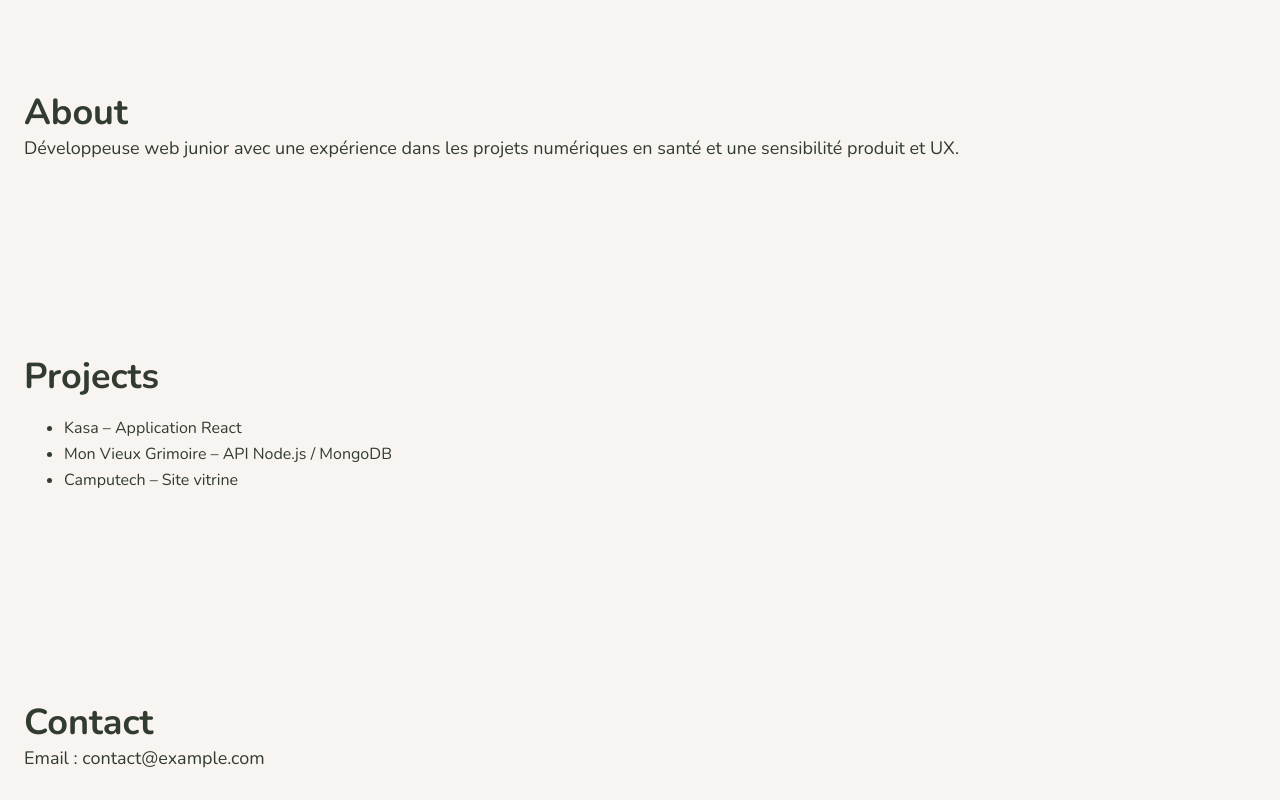
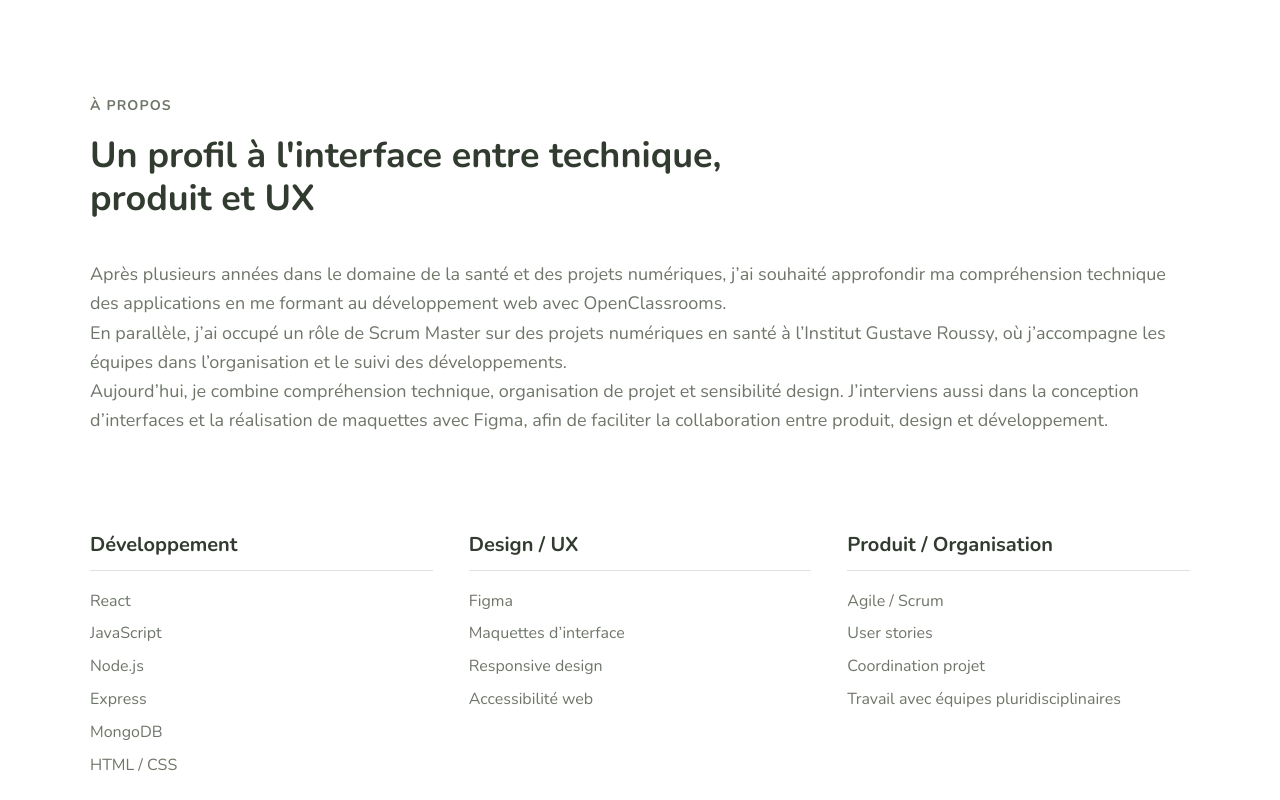
Before and after one commit to sylvie-trl/portfolio, a React (Vite) app: page / in a window 1280 px wide. Shown: the part 1080-1880 px from the top of the page. Built offline with nearby package versions, Linux system fonts and the light colour scheme.

Commit message:
Ajout de la section A propos

```diff
--- a/src/pages/About.jsx
+++ b/src/pages/About.jsx
@@ -1,11 +1,74 @@
+import styles from "./About.module.css";
+
 function About() {
   return (
-    <section id="about">
-      <h2>About</h2>
-      <p>
-        Développeuse web junior avec une expérience dans les projets numériques
-        en santé et une sensibilité produit et UX.
-      </p>
+    <section id="about" className={styles.about}>
+      <div className={styles.container}>
+        <p className={styles.label}>À propos</p>
+
+        <h2 className={styles.title}>
+          Un profil à l'interface entre technique, produit et UX
+        </h2>
+
+        <div className={styles.content}>
+          <div className={styles.text}>
+            <p>
+              Après plusieurs années dans le domaine de la santé et des projets
+              numériques, j’ai souhaité approfondir ma compréhension technique
+              des applications en me formant au développement web avec
+              OpenClassrooms.
+            </p>
+
+            <p>
+              En parallèle, j’ai occupé un rôle de Scrum Master sur des projets
+              numériques en santé à l’Institut Gustave Roussy, où j’accompagne
+              les équipes dans l’organisation et le suivi des développements.
+            </p>
+
+            <p>
+              Aujourd’hui, je combine compréhension technique, organisation de
+              projet et sensibilité design. J’interviens aussi dans la
+              conception d’interfaces et la réalisation de maquettes avec Figma,
+              afin de faciliter la collaboration entre produit, design et
+              développement.
+            </p>
+          </div>
+        </div>
+
+        <div className={styles.skills}>
+          <div className={styles.skillBlock}>
+            <h3>Développement</h3>
+            <ul>
+              <li>React</li>
+              <li>JavaScript</li>
+              <li>Node.js</li>
+              <li>Express</li>
+              <li>MongoDB</li>
+              <li>HTML / CSS</li>
+            </ul>
+          </div>
+
+          <div className={styles.skillBlock}>
+            <h3>Design / UX</h3>
+            <ul>
+              <li>Figma</li>
+              <li>Maquettes d’interface</li>
+              <li>Responsive design</li>
+              <li>Accessibilité web</li>
+            </ul>
+          </div>
+
+          <div className={styles.skillBlock}>
+            <h3>Produit / Organisation</h3>
+            <ul>
+              <li>Agile / Scrum</li>
+              <li>User stories</li>
+              <li>Coordination projet</li>
+              <li>Travail avec équipes pluridisciplinaires</li>
+            </ul>
+          </div>
+        </div>
+      </div>
     </section>
   );
 }
--- /dev/null
+++ b/src/pages/About.module.css
@@ -0,0 +1,89 @@
+.about {
+  padding: 100px 24px;
+  background: #ffffff;
+}
+
+.container {
+  max-width: 1100px;
+  margin: 0 auto;
+}
+
+.label {
+  margin-bottom: 16px;
+  font-size: 14px;
+  font-weight: 700;
+  letter-spacing: 0.08em;
+  text-transform: uppercase;
+  color: #6e7669;
+}
+
+.title {
+  max-width: 720px;
+  margin-bottom: 40px;
+}
+
+.content {
+  margin-bottom: 96px;
+}
+
+.text {
+  color: #6e7669;
+}
+
+.skills {
+  display: flex;
+  gap: 36px;
+  flex-wrap: wrap;
+}
+
+.skillBlock {
+  flex: 1 1 280px;
+  min-width: 240px;
+}
+
+.skillBlock h3 {
+  margin: 0 0 16px;
+  padding-bottom: 12px;
+  font-size: 20px;
+  font-weight: 700;
+  color: #323b2f;
+  border-bottom: 1px solid #e5e0dc;
+}
+
+.skillBlock ul {
+  margin: 0;
+  padding: 0;
+  list-style: none;
+  color: #6e7669;
+}
+
+.skillBlock li {
+  font-size: 16px;
+  line-height: 1.8;
+}
+
+.skillBlock li + li {
+  margin-top: 4px;
+}
+
+@media (max-width: 767px) {
+  .about {
+    padding: 80px 24px;
+  }
+
+  .content {
+    margin-bottom: 72px;
+  }
+
+  .skills {
+    gap: 28px;
+  }
+
+  .skillBlock h3 {
+    font-size: 18px;
+  }
+
+  .skillBlock li {
+    font-size: 15px;
+  }
+}
--- a/src/pages/Home.jsx
+++ b/src/pages/Home.jsx
@@ -14,8 +14,9 @@ function Home() {
         </p>
 
         <p className={styles.description}>
-          Formée au développement web, j’associe compréhension technique, sens
-          du produit et organisation de projet.
+          Formée au développement web, j’évolue à l’interface entre technique,
+          conception et organisation de projet, avec une attention particulière
+          portée aux usages et à la clarté des interfaces.
         </p>
 
         <div className={styles.actions}>
--- a/src/pages/Home.module.css
+++ b/src/pages/Home.module.css
@@ -64,7 +64,7 @@
 }
 
 .primaryButton:hover {
-  opacity: 0.9;
+  opacity: 0.92;
 }
 
 .secondaryButton {
```
